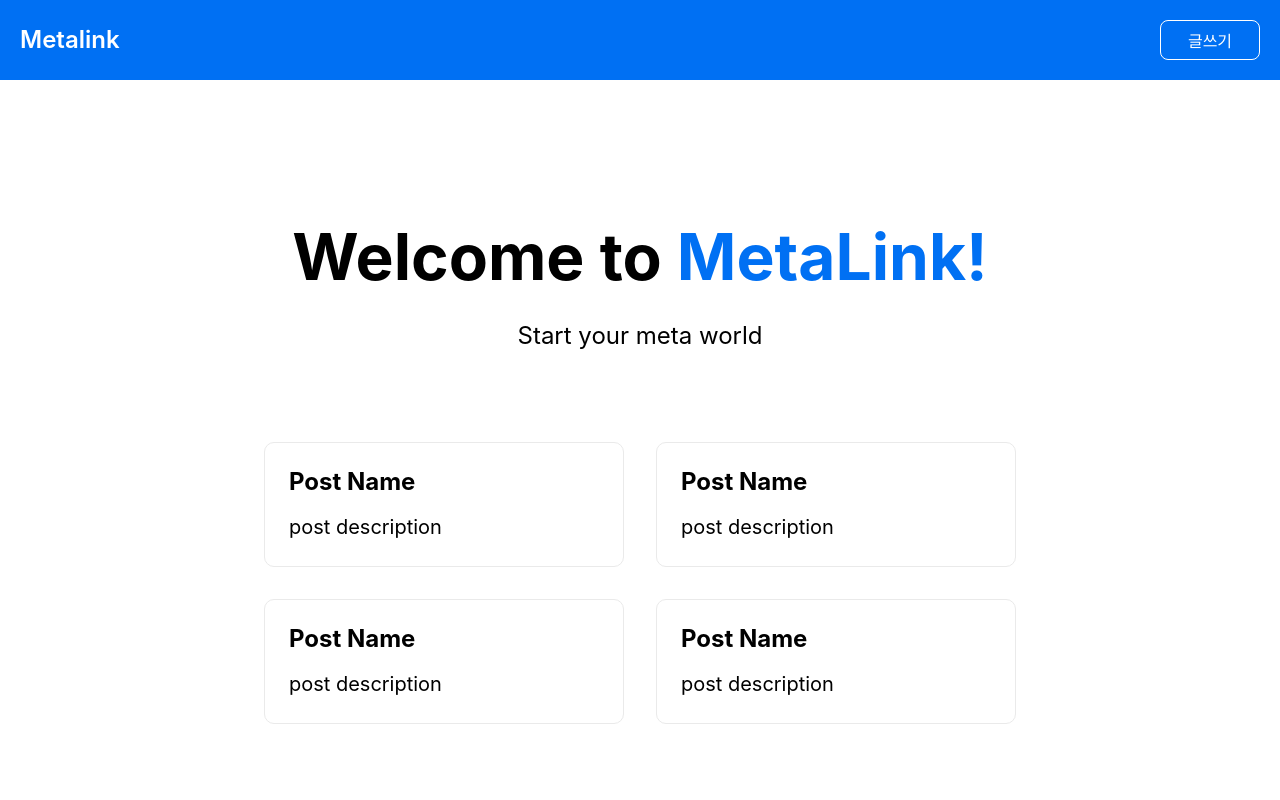
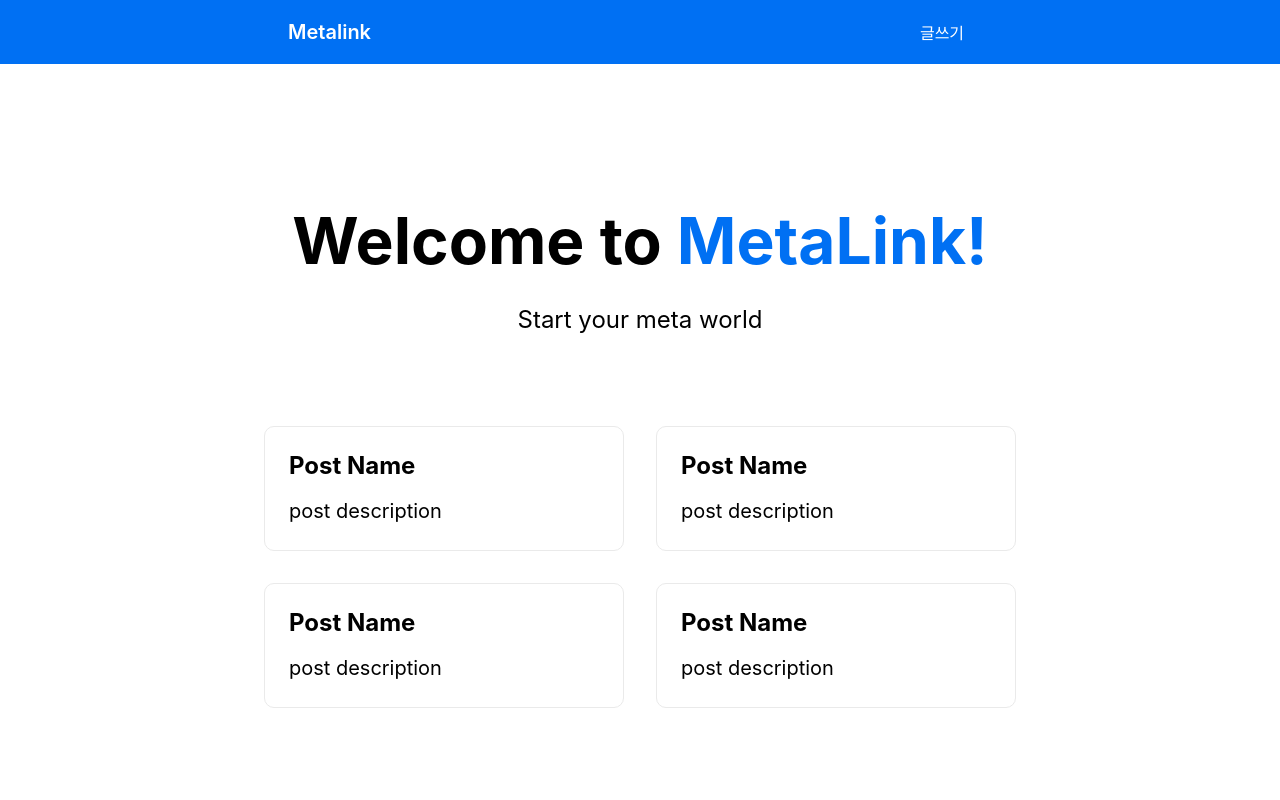
Before and after one commit to tophat-cloud/metalink, a Next.js app in the folder frontend/: page / in a window 1280 px wide. Shown: the top 800 px of the page. Built offline with nearby package versions, Linux system fonts and the light colour scheme.

Commit message:
:sparkles: Add header action

```diff
--- a/frontend/components/Footer.js
+++ b/frontend/components/Footer.js
@@ -14,7 +14,7 @@ export default () => {
   return (
     <Footer>
       <a
-        href="https://vercel.com?utm_source=create-next-app&utm_medium=default-template&utm_campaign=create-next-app"
+        href="/"
         target="_blank"
         rel="noopener noreferrer"
       >
--- a/frontend/components/Header.js
+++ b/frontend/components/Header.js
@@ -4,6 +4,16 @@ const Header = styled.div`
   display: flex;
   background-color: #0070f3;
   width: 100%;
+  height: 64px;
+  justify-content: center;
+  align-items: center;
+  padding: 0px 20px;
+`;
+
+const Wrapper = styled.div`
+  display: flex;
+  width: 60%;
+  min-width: 500px;
   height: 80px;
   justify-content: space-between;
   align-items: center;
@@ -13,24 +23,28 @@ const Header = styled.div`
 const Name = styled.a`
   line-height: 80px;
   font-weight: 600;
-  font-size: 24px;
+  font-size: 20px;
   color: white;
 `;
 
 const WriteButton = styled.a`
   display: flex;
-  border: 1px solid white;
-  border-radius: 8px;
   width: 100px;
   height: 40px;
   justify-content: center;
   align-items: center;
   color: white;
+
+  :hover {
+    color: black;
+
+  }
 `;
 
 export default () => {
   return (
     <Header>
+      <Wrapper>
         <Name href='/'>
           Metalink
         </Name>
@@ -38,6 +52,7 @@ export default () => {
         <WriteButton href='/posts/write'>
           글쓰기
         </WriteButton>
+      </Wrapper>
     </Header>
   );
 };
--- a/frontend/pages/index.js
+++ b/frontend/pages/index.js
@@ -6,7 +6,7 @@ export default () => {
 
   return (
     <>
-     <h1 className={styles.title}>
+      <h1 className={styles.title}>
         Welcome to <a href="https://nextjs.org">MetaLink!</a>
       </h1>
 
```
Lines whose indentation alone changed are shown as unchanged.
